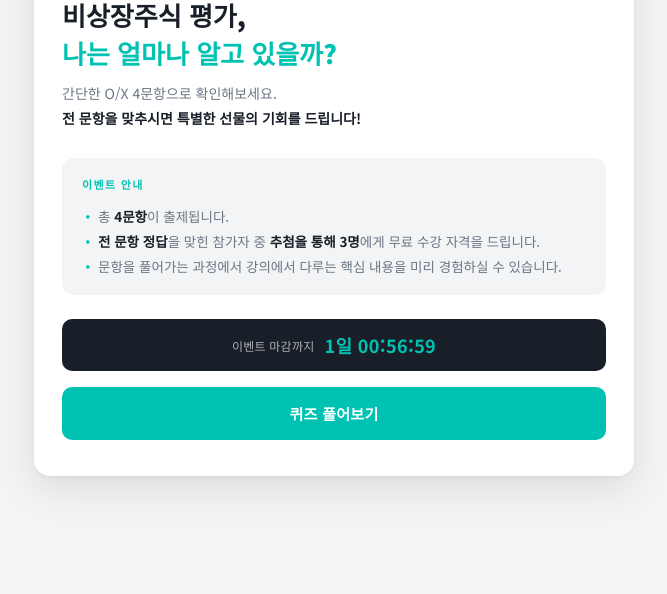
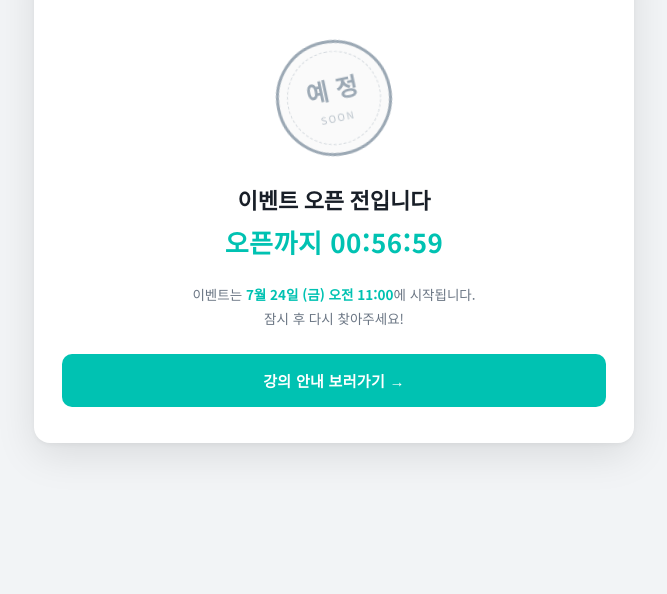
Before and after one commit to FSC-Git/RD-QEvent-08, a plain HTML site: page index.html in a window 1280 px wide. Shown: the part 206-800 px from the top of the page, without its empty margins (306-973 px from the left). Drawn offline with Linux system fonts and the light colour scheme.

Commit message:
8월 퀴즈: 운영기간 7/24 11:00 ~ 24:00 적용
- EVENT_START 2026-07-24 11:00 (오픈 전 예정 화면 활성화)
- EVENT_END 2026-07-25 00:00 (= 7/24 24시 마감)

Co-Authored-By: Claude Opus 4.8 <noreply@anthropic.com>

```diff
--- a/index.html
+++ b/index.html
@@ -556,10 +556,10 @@
 
 <script>
   // ===== 이벤트 운영 기간 (KST 한국시간 고정) =====
-  // 마감: 7/25(토) 오전 11:00. START는 과거로 둬서 '오픈 전' 안내 없이 즉시 열림.
-  // ⚠️ 오픈일은 아직 임시(과거). 실제 오픈 시각 확정되면 EVENT_START 교체 필요.
-  const EVENT_START = new Date('2026-06-25T00:00:00+09:00');
-  const EVENT_END   = new Date('2026-07-25T11:00:00+09:00');
+  // 오픈: 7/24(금) 오전 11:00  →  마감: 7/24 24:00 (= 7/25 00:00)
+  // 오픈 전에는 '예정/SOON' 화면 + 오픈까지 카운트다운이 표시됩니다.
+  const EVENT_START = new Date('2026-07-24T11:00:00+09:00');
+  const EVENT_END   = new Date('2026-07-25T00:00:00+09:00');
 
   // ===== 1회용 코드 백엔드 (Google Apps Script 웹앱) =====
   const WEBAPP_URL = 'https://script.google.com/macros/s/AKfycby6k_lLX0JHgi7C8cgTNgWVVGSxqE2uVG7cHnEA_94rYF-tsmkSg5QEDuH_VTMtdVBvWQ/exec';
```
